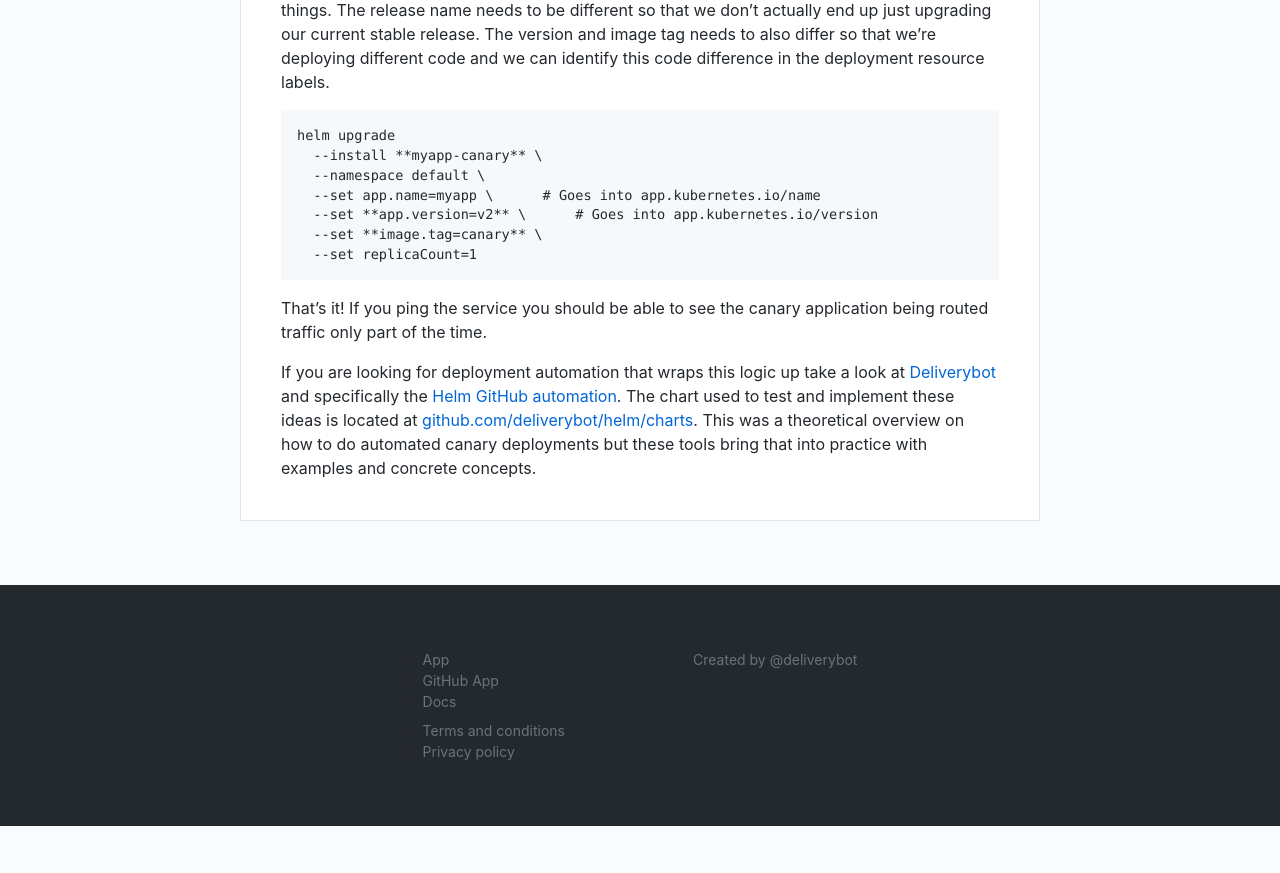
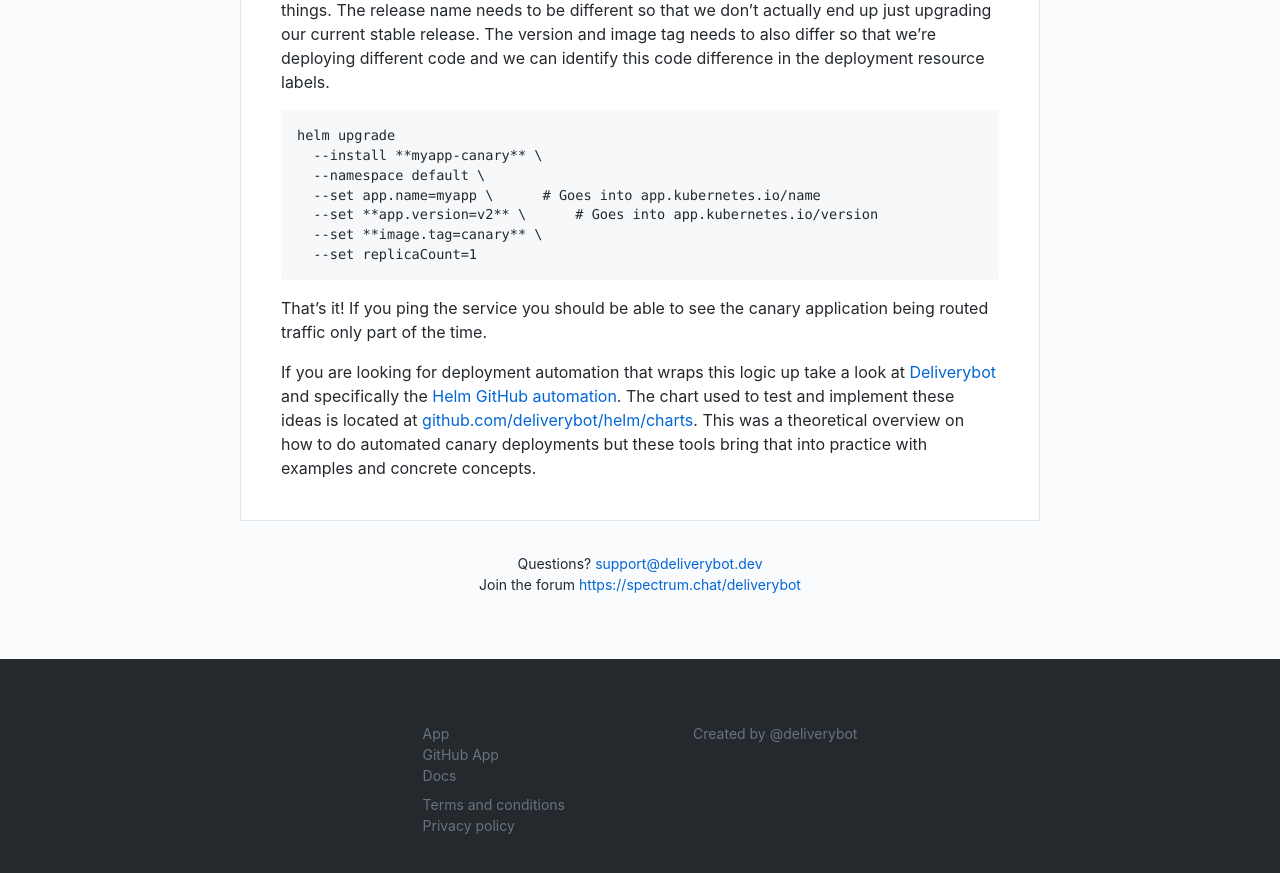
Before and after one commit to deliverybot/deliverybot.github.io, a Jekyll site: the page built from _posts/2019-09-14-safe-and-automation-friendly-canary-deployments-with-helm.md, in a window 1280 px wide and 900 px high, scrolled down 2429 px. Shown: the top 873 px of the window. Built offline with Jekyll 4.4.1, drawn with Linux system fonts in a browser that asks for light colours; before the commit the page ends 3255 px from its top, so only the background shows below that.

Commit message:
Add questions to blog page

```diff
--- a/_layouts/post.html
+++ b/_layouts/post.html
@@ -11,4 +11,9 @@ layout: default
       {{content}}
     </div>
   </div>
+
+  <div class="mt-5 text-center text-light-gray">
+    Questions? <a href="mailto:support@deliverybot.dev">support@deliverybot.dev</a><br>
+    Join the forum  <a href="https://spectrum.chat/deliverybot">https://spectrum.chat/deliverybot</a>
+  </div>
 </div>
```
